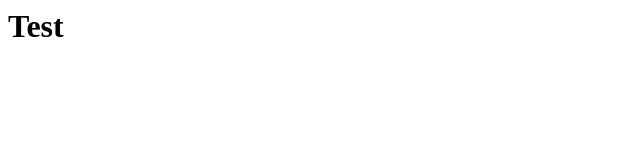
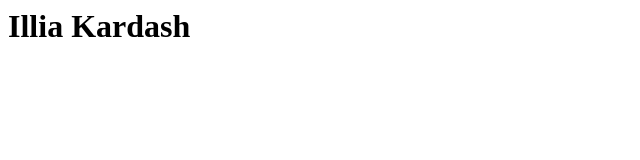
Before and after one commit to Practical-DevOps-GitHub/fundamentals-github-task-IliyaKardash, a plain HTML site: page index.html in a window 1280 px wide. Shown: the whole page, without its empty margins (0-640 px from the left). Drawn offline with Linux system fonts and the light colour scheme.

Commit message:
Update index.html

```diff
--- a/index.html
+++ b/index.html
@@ -1,7 +1,7 @@
 <html>
   <body>
 <h1>
-  Test
+  Illia Kardash
 </h1>
     </body>
   </html>
```
